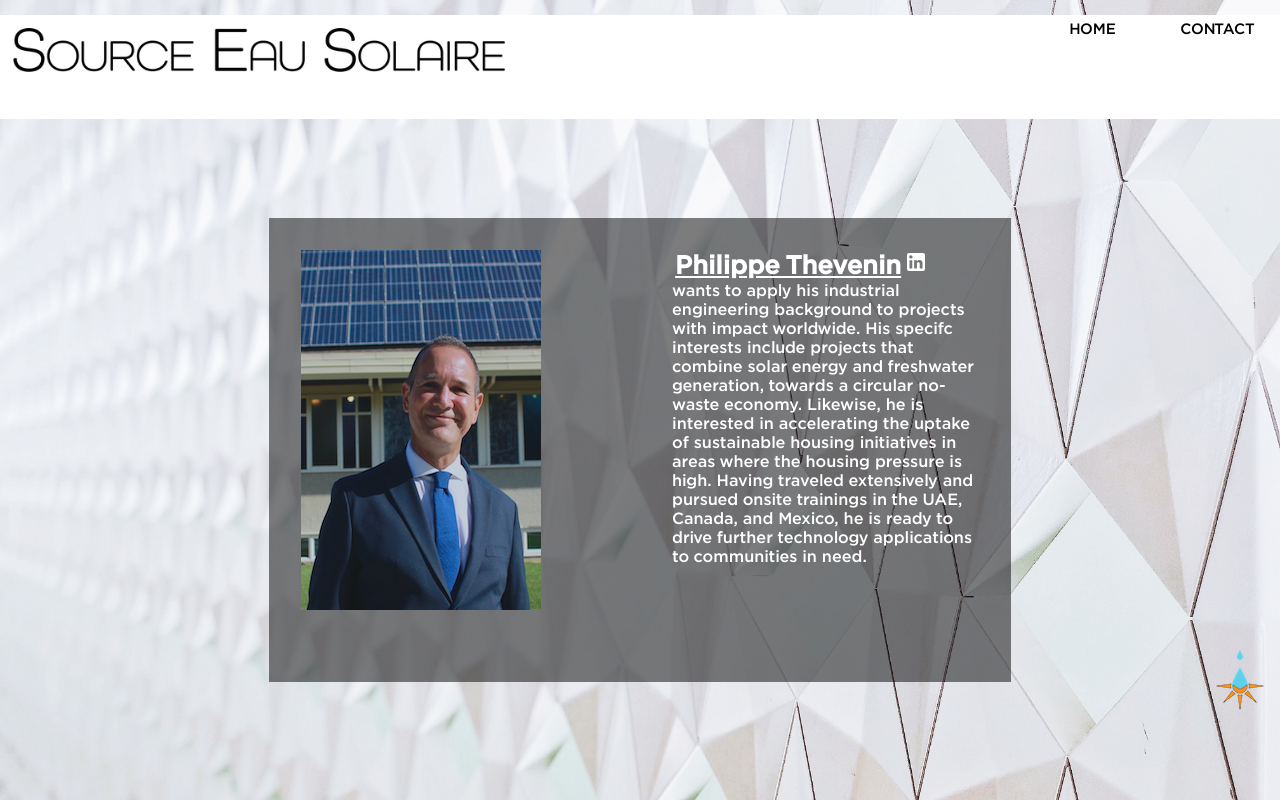
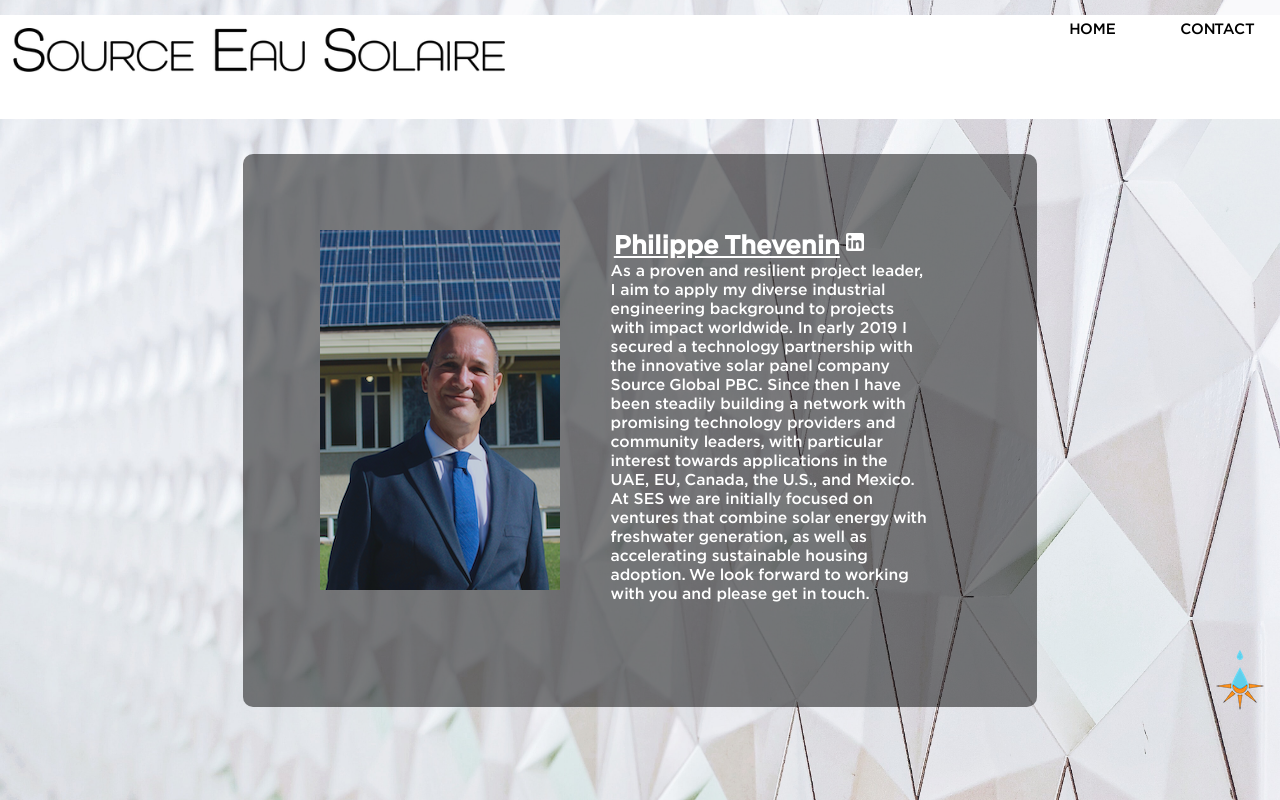
Before and after one commit to simonesquad/ses_2021, a React (Create React App) app: page /about in a window 1280 px wide. Shown: the top 800 px of the page. Built offline with nearby package versions, Linux system fonts and the light colour scheme.

Commit message:
bio text updated and css evolving on about page

```diff
--- a/src/components/About.js
+++ b/src/components/About.js
@@ -24,14 +24,14 @@
             name='Philippe Thevenin'
             linkedin='https://www.linkedin.com/in/philippemthevenin/'
             profileImg={Philippe}
-            text=' wants to apply his industrial engineering background to projects with impact worldwide. His specifc interests include projects that combine solar energy and freshwater generation, towards a circular no-waste economy. Likewise, he is interested in accelerating the uptake of sustainable housing initiatives in areas where the housing pressure is high. Having traveled extensively and pursued onsite trainings in the UAE, Canada, and Mexico, he is ready to drive further technology applications to communities in need.'
+            text='As a proven and resilient project leader, I aim to apply my diverse industrial engineering background to projects with impact worldwide. In early 2019 I secured a technology partnership with the innovative solar panel company Source Global PBC. Since then I have been steadily building a network with promising technology providers and community leaders, with particular interest towards applications in the UAE, EU, Canada, the U.S., and Mexico. At SES we are initially focused on ventures that combine solar energy with freshwater generation, as well as accelerating sustainable housing adoption. We look forward to working with you and please get in touch.'
             backgroundImg={Wave}
             />
             <Bio
             name='Simone Ballard'
             linkedin='https://www.linkedin.com/in/simoneaballard'
             profileImg={Simone}
-            text='teamed up with Philippe over their shared passion for emerging technology in the environmental sector. With an environmental education from both the U.S. and the Netherlands, and experience working on a variety of interdisciplinary startup initiatives, she wanted to find a vehicle for driving innovation further. Bringing her industry tested communications skills and eye for emergent tech challenges and opportunities to the table, she is ready to assist in precision project development towards higher impact.'
+            text='As an environmental science advocate and experienced researcher with an established background from both the U.S. and the Netherlands, I wanted to find an agile platform for driving innovative technology adoption further. I met Philippe in 2019 via mutual connections in the environmental sector and our shared passion for emerging sustainable tech. We shared the vision immediately for combining our expertise to match technologies within communities towards impact. With my industry tested communication skills and an ability to identify promising tech, I am ready for precision project development towards higher impact. We look forward to working with you.'
             backgroundImg={Wave}
             />
 
--- a/src/components/Bio.js
+++ b/src/components/Bio.js
@@ -11,8 +11,6 @@
             <div className="picture">
             <img src={profileImg} alt="profile"/>
             </div>
-        </div>
-        <div className="bio__container">
             <div className="text">
             <a href={linkedin}>{name}</a>
             <LinkedInIcon />
--- a/src/styles/Bio.css
+++ b/src/styles/Bio.css
@@ -9,18 +9,25 @@
     scroll-snap-align: start;
 }
 .bio__container{
-    margin-top: 17%;
+    margin-top: 12%;
     background: rgba(0,0,0,.5);
-    width: 24vw;
+    border-radius: 10px;
+    width: 50vw;
     height: 50vh;
-    padding: 4vh;
+    padding: 6vw;
     display: flex;
-    flex-direction: column;
+    flex-direction: row;
     color: white;
 }
 .picture{
     width: 22vw;
     height: 25vh;
+}
+.text{
+    width: 27vw;
+    height: 25vh;
+    justify-content: center;
+    padding: 0% 5%;
 }
 .text-name{
     display: flex;
@@ -28,19 +35,32 @@
 }
 .text>a{
     padding: 1% 1%;
-    align-items: left;
     flex: 1;
     font-size: 2vw;
     font-weight: bold;
     color: white;
 }
 .text>p{
-    font-size: 1.27vw;
-    /* font-weight: initial; */
+    font-size: 1.23vw;
     color: white;
     align-items: left;
-    /* flex: 1; */
 }
 * {
     max-width: 100%;
 }
+
+@media only screen
+
+  and (min-device-width: 375px)
+
+  and (max-device-width: 812px)
+
+  and (-webkit-min-device-pixel-ratio: 3)
+
+  and (orientation: portrait) {
+
+.bio__container{
+    display: flex;
+    flex-direction: column;
+    }
+}
```
Also changed, not shown: 1 other file (tests, documents, lock files or other folders).
